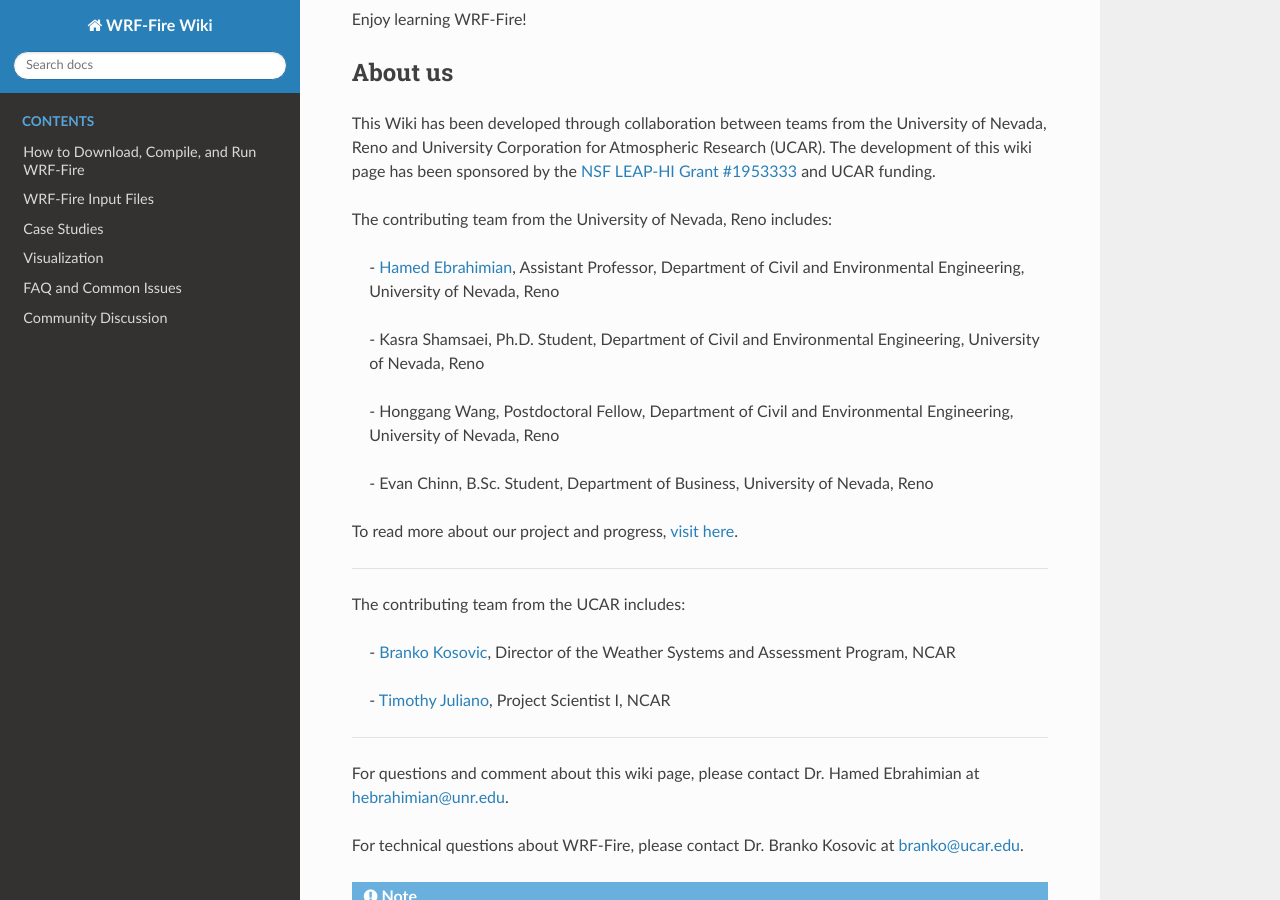
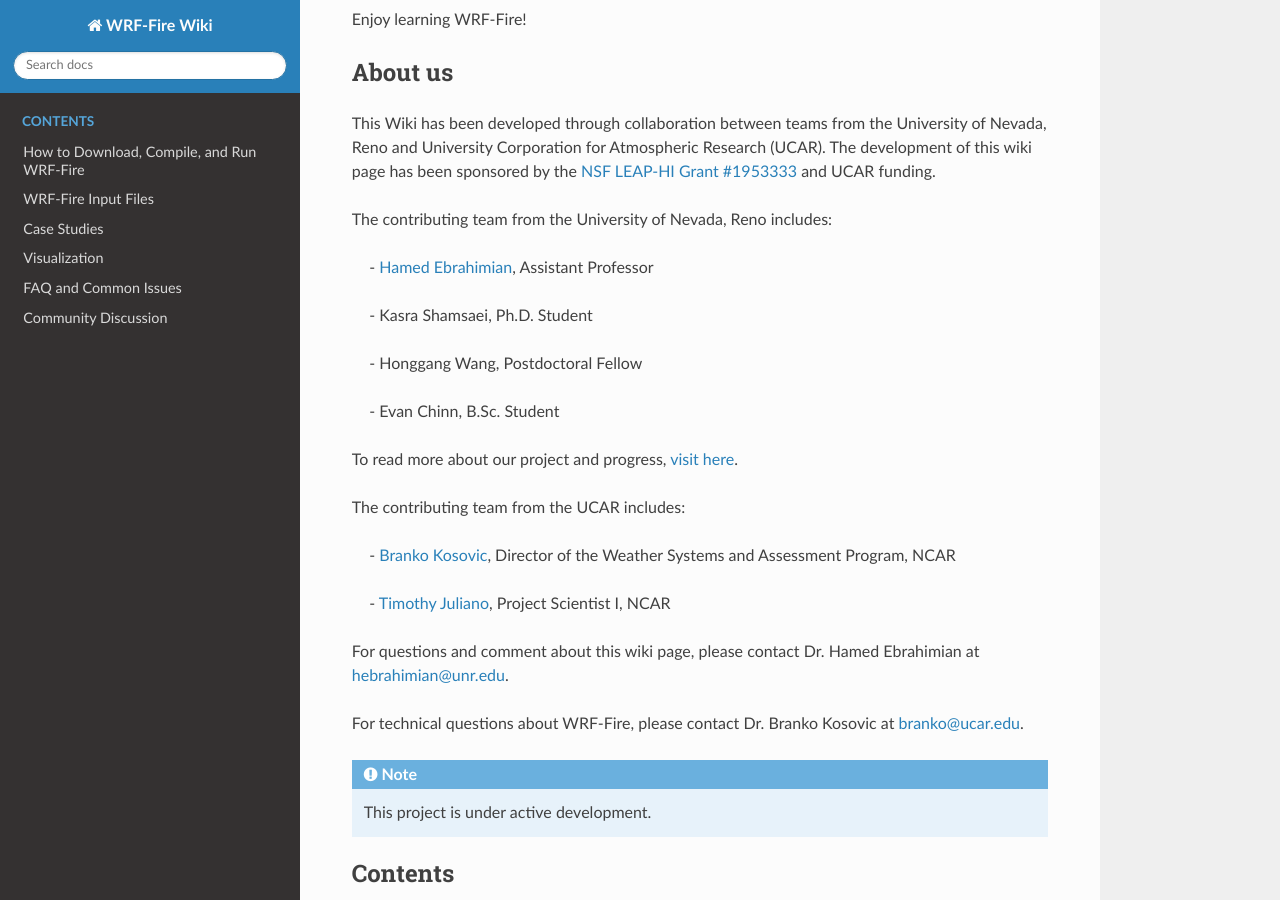
Before and after one commit to WRF-Fire-UNR/UNR-WRF-FIRE, a Sphinx documentation site: the page built from docs/source/index.rst, in a window 1280 px wide and 900 px high, scrolled down 744 px. Built offline with Sphinx 7.4.7 and the Read the Docs theme 2.0.0, drawn with Linux system fonts in a browser that asks for light colours.

Commit message:
Update index.rst

```diff
--- a/docs/source/index.rst
+++ b/docs/source/index.rst
@@ -32,25 +32,23 @@ The contributing team from the University of Nevada, Reno includes:
 
 .. raw:: html
 
-   <p style="margin-left:2.5%;">- <a href="https://www.unr.edu/cee/people/hamed-ebrahimian" target="_blank">Hamed Ebrahimian</a>, Assistant Professor, Department of Civil and Environmental Engineering, University of Nevada, Reno <br>
+   <p style="margin-left:2.5%;">- <a href="https://www.unr.edu/cee/people/hamed-ebrahimian" target="_blank">Hamed Ebrahimian</a>, Assistant Professor<br>
 
 .. raw:: html
 
-   <p style="margin-left:2.5%;">- Kasra Shamsaei, Ph.D. Student, Department of Civil and Environmental Engineering, University of Nevada, Reno <br>
+   <p style="margin-left:2.5%;">- Kasra Shamsaei, Ph.D. Student <br>
 
 .. raw:: html
 
-   <p style="margin-left:2.5%;">- Honggang Wang, Postdoctoral Fellow, Department of Civil and Environmental Engineering, University of Nevada, Reno <br>
+   <p style="margin-left:2.5%;">- Honggang Wang, Postdoctoral Fellow <br>
 
 .. raw:: html
 
-   <p style="margin-left:2.5%;">- Evan Chinn, B.Sc. Student, Department of Business, University of Nevada, Reno <br>
+   <p style="margin-left:2.5%;">- Evan Chinn, B.Sc. Student<br>
 
 .. raw:: html
 
    <p style="margin-left:0%;">To read more about our project and progress, <a href="https://packpages.unr.edu/wildfireproject" target="_blank">visit here</a>.
-
---------------------------------------------------
 
 The contributing team from the UCAR includes:
 
@@ -61,8 +59,6 @@ The contributing team from the UCAR includes:
 .. raw:: html
 
    <p style="margin-left:2.5%;">- <a href="https://staff.ucar.edu/users/tjuliano" target="_blank">Timothy Juliano</a>, Project Scientist I, NCAR <br>
-
--------------------------
 
 For questions and comment about this wiki page, please contact Dr. Hamed Ebrahimian at hebrahimian@unr.edu.
 
```
